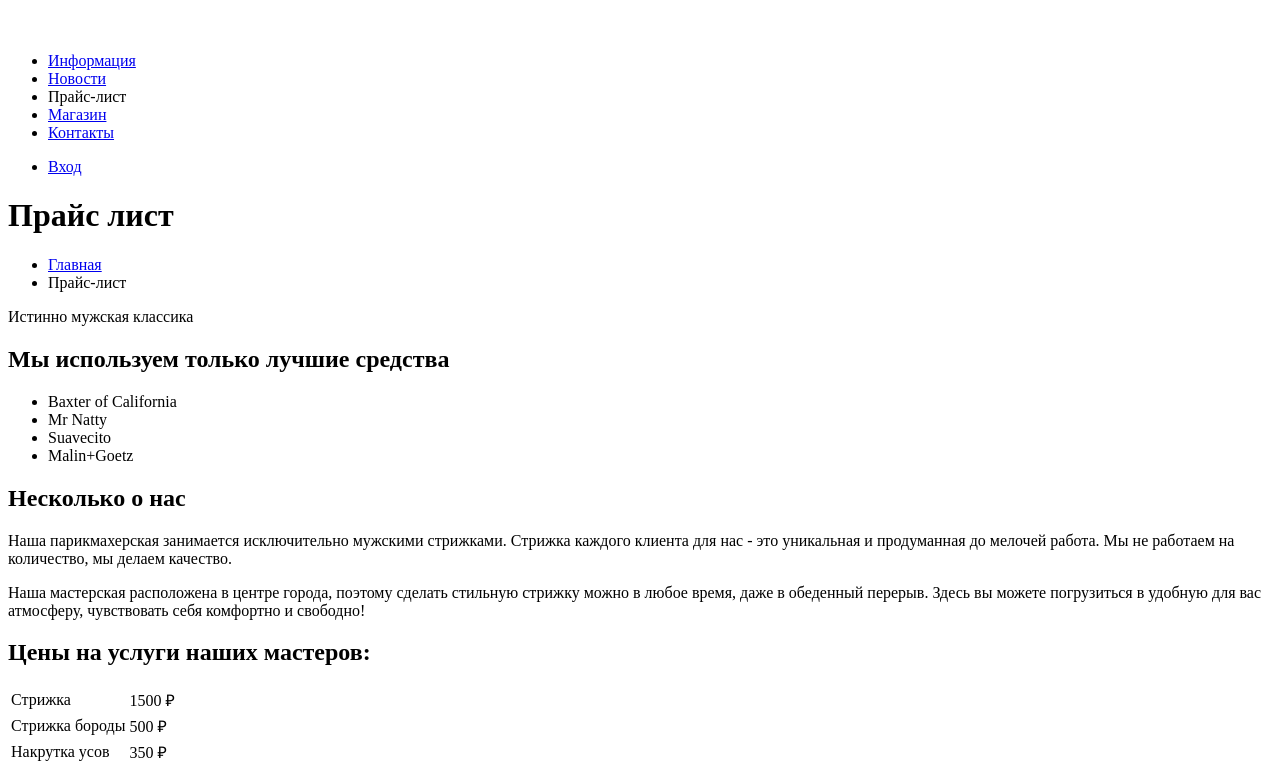
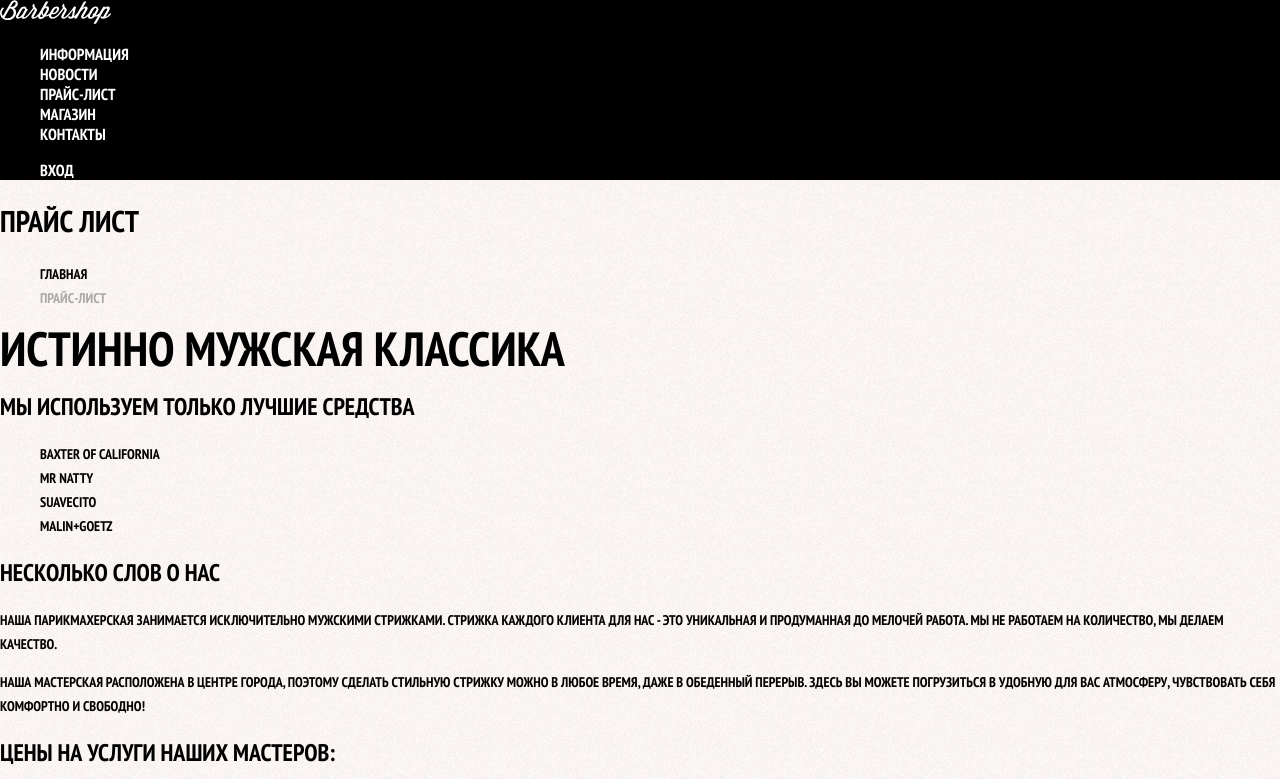
Before and after one commit to redsmoke19/Barbershop, a plain HTML site: page price.html in a window 1280 px wide. Shown: the top 779 px of the page. Drawn offline with Linux system fonts and the light colour scheme.

Commit message:
добавил базовые стили в прайс

```diff
--- a/css/style.css
+++ b/css/style.css
@@ -260,6 +260,20 @@ a {
     list-style: none;
 }
 
+.price-tagline {
+    font-size: 48px;
+    line-height: 48px;
+}
+
+.price-products-list {
+    list-style: none;
+}
+
+.price-headlines {
+    font-size: 24px;
+    line-height: 30px;
+}
+
 .main-footer {
     color: #ffffff;
     background-color: #232323;
--- a/price.html
+++ b/price.html
@@ -3,10 +3,13 @@
 <head>
 	<meta charset="utf-8" />
 	<title>Барбершоп "Бородинский"</title>
+	<link href="css/style.css" rel="stylesheet">
+	<link href="css/normalize.css" rel="stylesheet">
+	<link href="https://fonts.googleapis.com/css?family=PT+Sans+Narrow:400,700&amp;subset=cyrillic" rel="stylesheet">
 </head>
-<body>
+<body class="inner-page">
 	<header class="main-header">
-		<nav class="main-nav">
+		<nav class="main-navigation">
 			<a class="main-header-logo" href="index.html">
 				<img src="img/sub-logo.svg" width="111" height="24" alt="Логотип Барбершопа Бородинский">
 			</a>
@@ -17,7 +20,7 @@
 				<li><a href="shop.html">Магазин</a></li>
 				<li><a href="#">Контакты</a></li>
 			</ul>
-			<ul class="user-nav">
+			<ul class="user-nav-list">
 				<li class="login-link">
 					<a class="login-link" href="login.html">Вход</a>
 				</li>
@@ -28,7 +31,7 @@
 		<h1 class="page-title">Прайс лист</h1>
 		<ul class="breadcrumbs">
 			<li><a href="index.html">Главная</a></li>
-			<li class="breadcrumbs-current"><a>Прайс-лист</a></li>
+			<li class="breadcrumbs-current">Прайс-лист</li>
 		</ul>
 		<div class="price-tagline">Истинно мужская классика</div>
 		<section class="price-product">
@@ -41,7 +44,7 @@
 			</ul>
 		</section>
 		<section class="about-us">
-			<h2 class="price-headlines">Несколько о нас</h2>
+			<h2 class="price-headlines">Несколько слов о нас</h2>
 			<p class="about-us-left">Наша парикмахерская занимается исключительно мужскими стрижками. Стрижка каждого клиента для нас - это уникальная и продуманная до мелочей работа. Мы не работаем на количество, мы делаем качество.</p>
 			<p class="about-us-right">Наша мастерская расположена в центре города, поэтому сделать стильную стрижку можно в любое время, даже в обеденный перерыв. Здесь вы можете погрузиться в удобную для вас атмосферу, чувствовать себя комфортно и свободно!</p>
 		</section>
```
